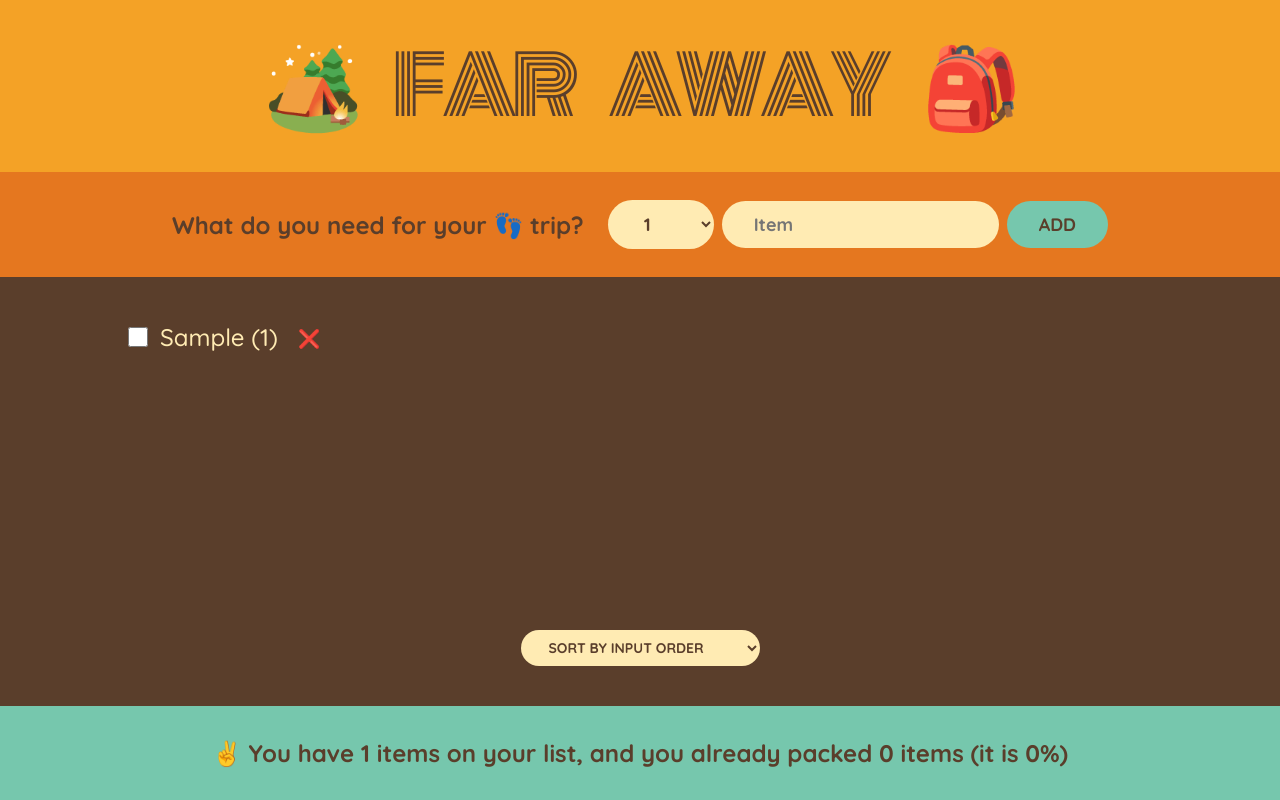
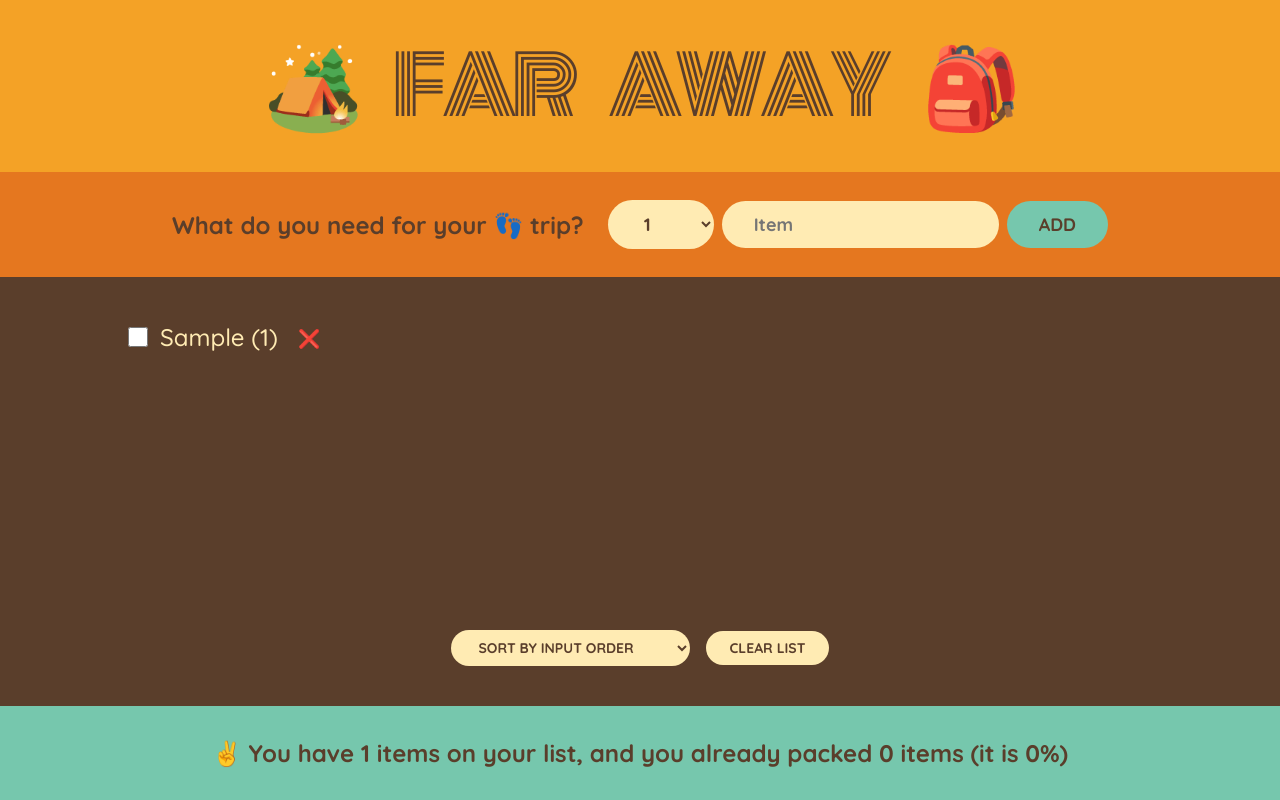
Before and after one commit to m9iv/travel-list, a React (Create React App) app: page / in a window 1280 px wide. Both pictures are taken after typing "Sample" into the empty fields and a click on the button "ADD". Built offline with nearby package versions, Linux system fonts and the light colour scheme.

Commit message:
Add clear whole list functionality

```diff
--- a/src/App.js
+++ b/src/App.js
@@ -19,6 +19,14 @@
     );
   }
 
+  function handleClearList() {
+    const confirmed = window.confirm(
+      "Are you sure you want to delete all items from the list?"
+    );
+
+    if (confirmed) setItems([]);
+  }
+
   return (
     <div className="app">
       <Logo />
@@ -27,6 +35,7 @@
         items={items}
         onDeleteItem={handleDeleteItem}
         onToggleItem={handleToggleItem}
+        onClearList={handleClearList}
       />
       <Stats items={items} />
     </div>
@@ -83,7 +92,7 @@
   );
 }
 
-function PackingList({ items, onDeleteItem, onToggleItem }) {
+function PackingList({ items, onClearList, onDeleteItem, onToggleItem }) {
   const [sortBy, setSortBy] = useState("input");
 
   let sortedItems;
@@ -124,6 +133,8 @@
               <option value="description">Sort by description</option>
               <option value="packed">Sort by packed status</option>
             </select>
+
+            <button onClick={onClearList}>Clear List</button>
           </div>
         </>
       )}
```
